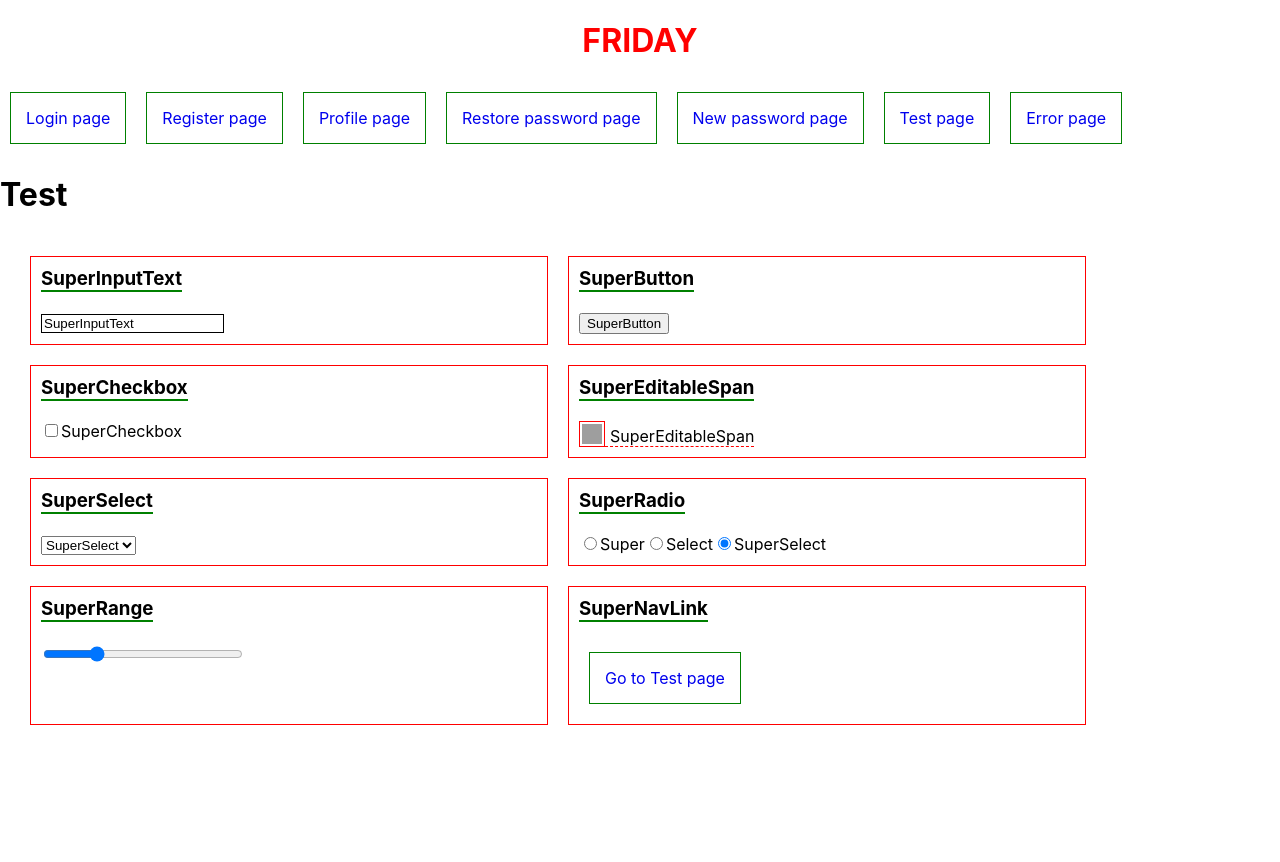
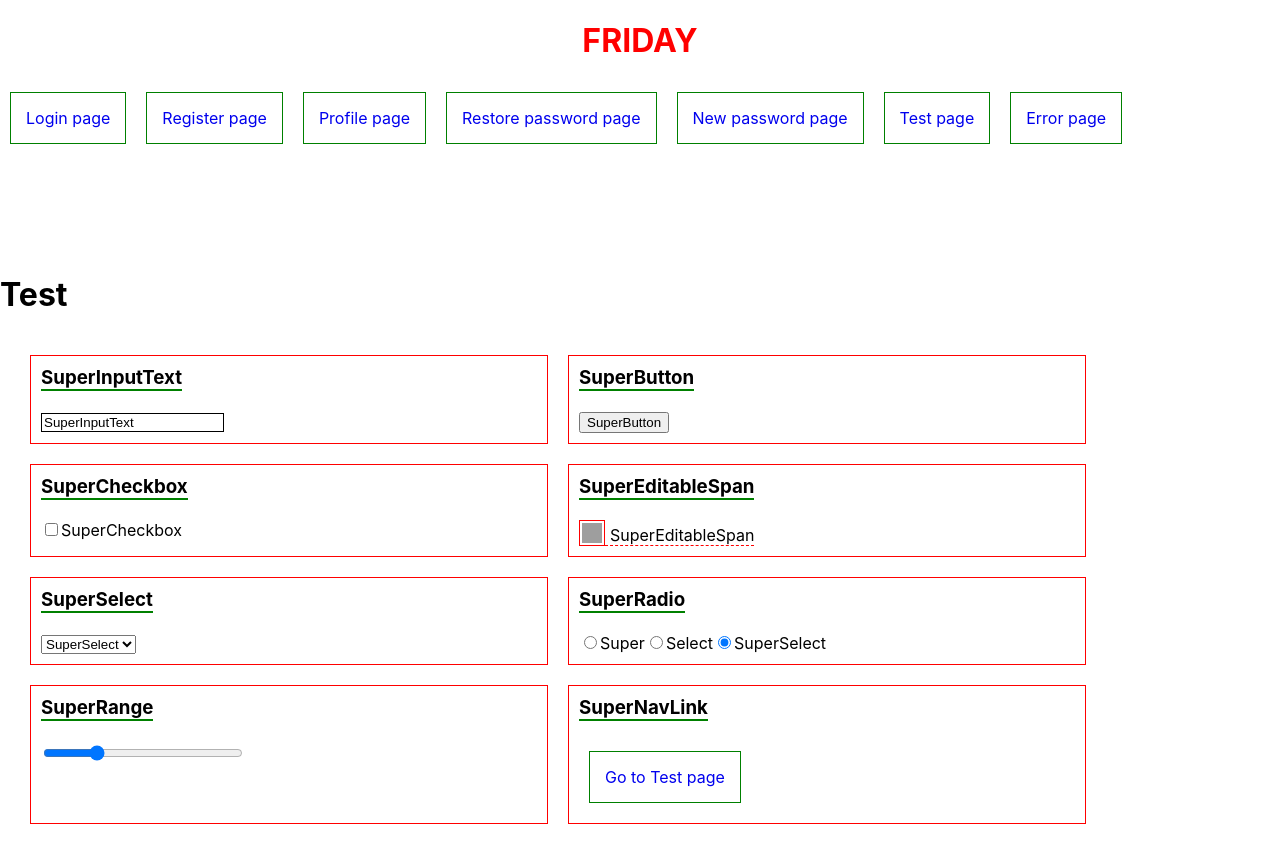
Before and after one commit to AlexndrG/Friday, a React (Create React App) app: page / in a window 1280 px wide. Shown: the top 862 px of the page. Before the commit the page ends 800 px from the top, so only its background shows below. Built offline with nearby package versions, Linux system fonts and the light colour scheme; grey boxes are pictures that could not be loaded.

Commit message:
adding some css to (Login,Routes)

```diff
--- /dev/null
+++ b/src/components/c2-pages/Login/Login.module.css
@@ -0,0 +1,19 @@
+.loginContainer {
+    display: flex;
+    justify-content: center;
+    align-items: center;
+    height: 100%;
+    background: rgb(65, 170, 221);
+    background: linear-gradient(0deg, rgba(65, 170, 221, 1) 0%, rgba(133, 176, 213, 0.9920343137254902) 53%, rgba(165, 205, 198, 1) 100%);
+    width: 100%;
+}
+
+.loginCard {
+    display: flex;
+    width: 413px;
+    height: 500px;
+    border-radius: 8px;
+    background-color: white;
+    box-shadow: 0px 10px 20px rgba(61, 57, 54, 0.04), 0px 2px 6px rgba(61, 57, 54, 0.04), 0px 0px 1px rgba(61, 57, 54, 0.04);
+
+}
--- a/src/components/c2-pages/Login/Login.tsx
+++ b/src/components/c2-pages/Login/Login.tsx
@@ -1,10 +1,14 @@
 import React from 'react';
+import s from './Login.module.css'
 
 export function Login() {
 
     return (
-        <div>
-            <h1>Login</h1>
+        <div className={s.loginContainer}>
+            <div className={s.loginCard}>
+                <h1>Sign in</h1>
+            </div>
+
         </div>
     )
 }
--- a/src/components/c2-pages/Routes/Routes.module.css
+++ b/src/components/c2-pages/Routes/Routes.module.css
@@ -0,0 +1,6 @@
+.routeContainer{
+    display: flex;
+    height: 100vh;
+    justify-content: center;
+    align-items: center;
+}
--- a/src/components/c2-pages/Routes/Routes.tsx
+++ b/src/components/c2-pages/Routes/Routes.tsx
@@ -31,7 +31,7 @@ export const PATH = {
 
 export function Routes() {
     return (
-        <div>
+        <div className={s.routeContainer}>
             <Switch>
                 <Route path={'/'} exact render={() => <Test/>}/>
 
--- a/src/index.css
+++ b/src/index.css
@@ -1,4 +1,5 @@
 body {
+  height: 100vh;
   margin: 0;
   font-family: -apple-system, BlinkMacSystemFont, 'Segoe UI', 'Roboto', 'Oxygen',
     'Ubuntu', 'Cantarell', 'Fira Sans', 'Droid Sans', 'Helvetica Neue',
```
